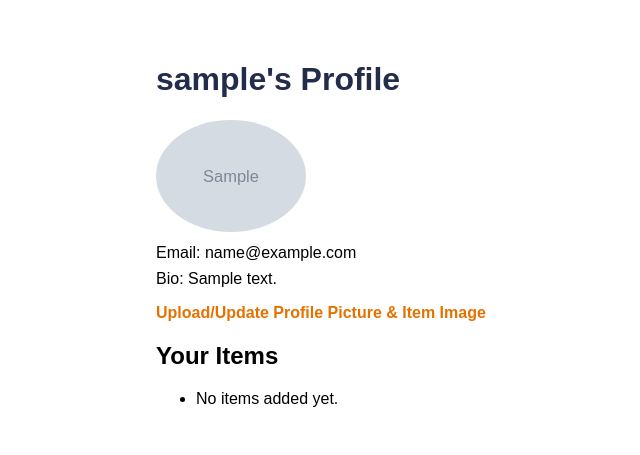
After one commit to KabirSuri/music-instrument-lending-app, a Django app: page /profile/ in a window 1280 px wide. The commit adds this page. Shown: the top 455 px of the page, without its empty margins (184-824 px from the left). Run offline with Django 5.2, Linux system fonts and the light colour scheme; a user stored in the database is signed in; tables that the repository leaves empty hold one stand-in row (values such as "Sample post"); grey boxes marked "Sample" are stand-in pictures.

Commit message:
Implemented AWS S3 connection, confirmed successful image uploading system, created minimal but useful profile UI and dislayed profile picture

```diff
--- a/mysite/admin.py
+++ b/mysite/admin.py
@@ -3,5 +3,5 @@ from .models import UserProfile
 
 @admin.register(UserProfile)
 class UserProfileAdmin(admin.ModelAdmin):
-    list_display = ('user', 'profile_pic', 'date_joined')
+    list_display = ('user', 'profile_picture', 'date_joined')
     search_fields = ('user__email', 'user__username')
--- a/mysite/models.py
+++ b/mysite/models.py
@@ -7,7 +7,7 @@ from allauth.socialaccount.models import SocialAccount
 
 class UserProfile(models.Model):
     user = models.OneToOneField(User, on_delete=models.CASCADE, related_name='profile')
-    profile_pic = models.ImageField(upload_to='profile_pics/', null=True, blank=True)
+    profile_picture = models.ImageField(upload_to='profile_images/', null=True, blank=True)
     bio = models.TextField(blank=True, null=True)
     date_joined = models.DateTimeField(auto_now_add=True)
     is_librarian = models.BooleanField(default=False)
@@ -71,7 +71,7 @@ class Item(models.Model):
 # Item images, fetched from S3
 class ItemImage(models.Model):
     item = models.ForeignKey(Item, on_delete=models.CASCADE, related_name='images')
-    image_url = models.URLField()  # Stores S3 URL
+    image = models.ImageField(upload_to='item_images/', null=True, blank=True)
     time = models.DateTimeField(auto_now_add=True)
 
     def __str__(self):
--- a/mysite/urls.py
+++ b/mysite/urls.py
@@ -28,6 +28,8 @@ urlpatterns = [
     path('', views.login_view, name='login'),
     path('patron-landing/', views.patron_login, name='patron-landing'),
     path('librarian-landing/', views.librarian_login, name='librarian-landing'),
+    path('profile/', views.profile_view, name='profile'),
+    path('image_upload/', views.image_upload_view, name='image_upload'),
 ]
 
 if settings.DEBUG:
--- a/mysite/views.py
+++ b/mysite/views.py
@@ -1,4 +1,6 @@
-from django.shortcuts import render
+from django.shortcuts import render, redirect
+from django.contrib.auth.decorators import login_required
+from .models import Item, ItemImage
 
 def login_view(request):
     if request.method == 'POST':
@@ -13,3 +15,39 @@ def patron_login(request):
 
 def librarian_login(request):
     return render(request, 'librarian-landing.html')
+
+@login_required
+def profile_view(request):
+    # Renders a different template for librarians  and patrons
+    # Anonymous users are redirected to the login page
+    profile = request.user.profile
+    context = {'profile': profile}
+    if profile.is_librarian:
+        return render(request, 'librarian_profile.html', context)
+    else:
+        return render(request, 'patron_profile.html', context)
+
+@login_required
+def image_upload_view(request):
+    profile = request.user.profile
+    if request.method == 'POST':
+        if 'profile_image_file' in request.FILES:
+            profile.profile_picture = request.FILES['profile_image_file']
+            profile.save()
+
+        # Librarians (ONLY) can also add an image to an item
+        if profile.is_librarian and request.POST.get('item_id'):
+            item_id = request.POST.get('item_id')
+            if 'item_image_file' in request.FILES:
+                try:
+                    item = Item.objects.get(id=item_id)
+                    ItemImage.objects.create(item=item, image=request.FILES['item_image_file'])
+                except Item.DoesNotExist:
+                    pass
+        return redirect('profile')
+
+    context = {'profile': profile}
+    if profile.is_librarian:
+        return render(request, 'librarian_image_upload.html', context)
+    else:
+        return render(request, 'patron_image_upload.html', context)
--- /dev/null
+++ b/templates/librarian_profile.html
@@ -0,0 +1,43 @@
+<!DOCTYPE html>
+<html lang="en">
+<head>
+  <meta charset="UTF-8">
+  <title>Librarian Profile</title>
+  <style>
+    body { font-family: Arial, sans-serif; background-color: #fff; padding: 2rem; }
+    .profile { max-width: 600px; margin: 0 auto; }
+    .profile img { max-width: 150px; border-radius: 50%; }
+    .profile h1 { color: #232D4B; }
+    .profile p { margin: 0.5rem 0; }
+    .actions { margin-top: 1rem; }
+    .actions a { text-decoration: none; color: #E57200; font-weight: bold; }
+  </style>
+</head>
+<body>
+  <div class="profile">
+    <h1>{{ request.user.username }}'s Profile</h1>
+    {% if profile.profile_picture %}
+      <img src="{{ profile.profile_picture.url }}" alt="Profile Picture">
+    {% else %}
+      <p>No profile picture uploaded.</p>
+    {% endif %}
+    <p>Email: {{ request.user.email }}</p>
+    <p>Bio: {{ profile.bio|default:"No bio provided." }}</p>
+
+    <div class="actions">
+      <a href="{% url 'image_upload' %}">Upload/Update Profile Picture &amp; Item Image</a>
+    </div>
+
+    <div class="items">
+      <h2>Your Items</h2>
+      <ul>
+        {% for item in items %}
+          <li><a href="{% url 'item_detail' item.id %}">{{ item.title }}</a></li>
+        {% empty %}
+          <li>No items added yet.</li>
+        {% endfor %}
+      </ul>
+    </div>
+  </div>
+</body>
+</html>
--- a/templates/profile.html
+++ /dev/null
@@ -1 +0,0 @@
-<!--This is the profile view-->
```
Also changed, not shown: mysite/settings.py (+23 -0 lines), mysite/tests/test_models.py (+6 -5 lines), templates/librarian-landing.html (+21 -16 lines), templates/librarian_image_upload.html (added, +32 -0 lines), templates/patron-landing.html (+16 -41 lines), templates/patron_image_upload.html (added, +23 -0 lines), templates/patron_profile.html (added, +32 -0 lines), mysite/migrations/0002_remove_userprofile_profile_picture_and_more.py (added), mysite/migrations/0003_remove_itemimage_image_url_and_more.py (added).
